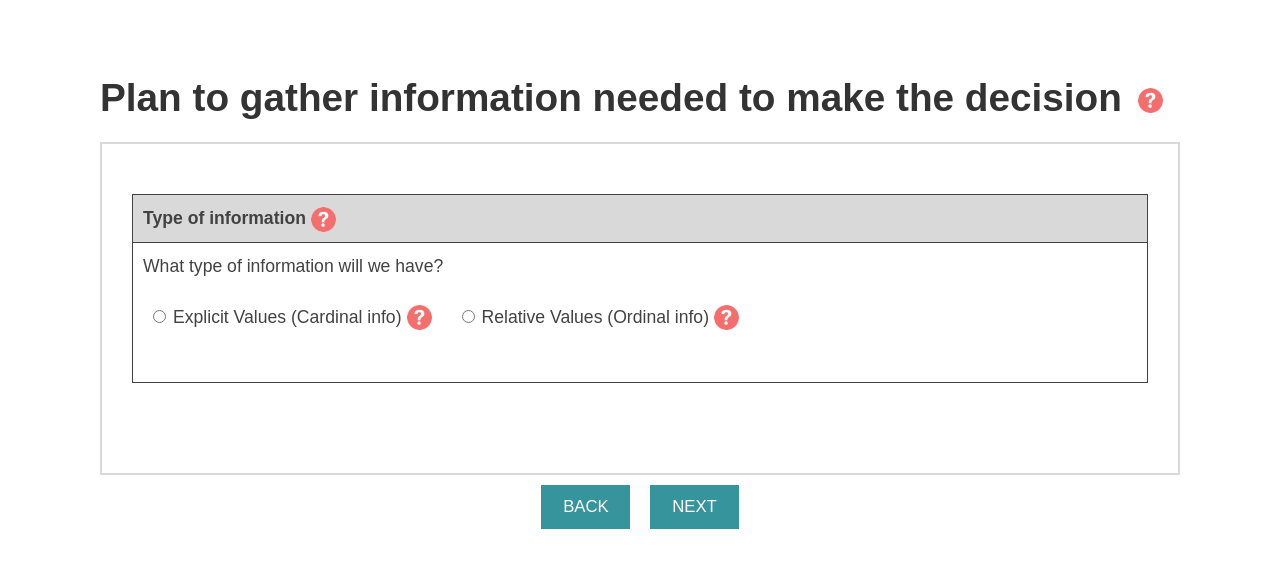
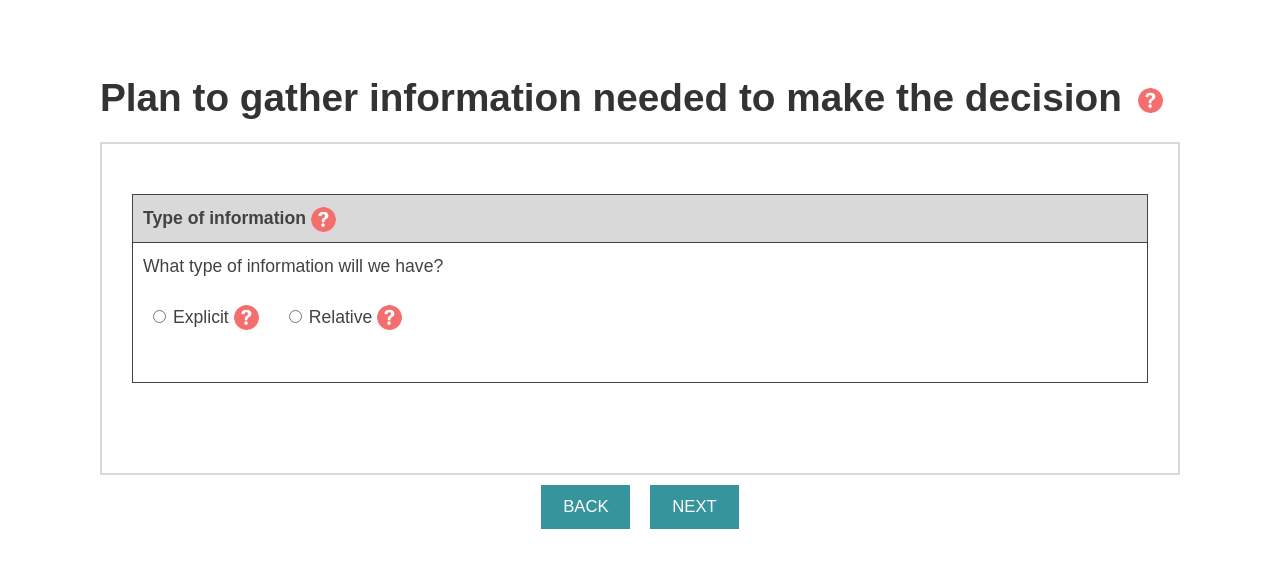
Before and after one commit to Logic-Legends/Decision-Making-Frmwk, a React (Create React App) app in the folder client/: page /type-of-information in a window 1280 px wide. Shown: the top 568 px of the page. Built offline with nearby package versions, Linux system fonts and the light colour scheme; what @react-pdf/renderer would draw is missing.

Commit message:
pass value from radio button

```diff
--- a/client/src/components/step-4/TestProp.js
+++ b/client/src/components/step-4/TestProp.js
@@ -3,7 +3,7 @@ import { useLocation } from "react-router-dom";
 const TestProp = () => {
 
 const location = useLocation();
-const capacitySelection = location.state?.capacitySelection;
+const capacitySelection = location.state?.selectedOption;
 
 return(
    console.log({ capacitySelection })
--- a/client/src/components/step-6a/FirstHandleTooltip.js
+++ b/client/src/components/step-6a/FirstHandleTooltip.js
@@ -14,7 +14,7 @@ function FirstHandleTooltip(props) {
           </Modal.Header>
           <Modal.Body>
             <p>This could be information you already have or still need to get. The importance of the decision and team capacity determines how much time is needed to gather information.</p>
-            <strong><p>Another consideration: Should decision- making be anonymous?</p></strong>
+            <strong><p>Another consideration: Should decision-making be anonymous?</p></strong>
             <p>Should the decision makers vote anonymously? Or is open discussion important for coming to a final decision?</p>
           </Modal.Body>
         </Modal>
--- a/client/src/components/step-6a/FourthHandleTooltip.js
+++ b/client/src/components/step-6a/FourthHandleTooltip.js
@@ -13,9 +13,7 @@ function FourthHandleTooltip(props) {
             </Modal.Title>
           </Modal.Header>
           <Modal.Body>
-            <p>Relational information that is not relevant to an objective, external metric.</p>
-
-            <p><strong>Example:</strong> Comparing different inter- ventions to each other and choosing which one to pursue based on how easy they seem to implement.</p>
+            <p>Information that lets you compare factors being considered in relation to another another.</p>
           </Modal.Body>
         </Modal>
       );
--- a/client/src/components/step-6a/SecondHandleTooltip.js
+++ b/client/src/components/step-6a/SecondHandleTooltip.js
@@ -13,7 +13,7 @@ function SecondHandleTooltip(props) {
             </Modal.Title>
           </Modal.Header>
           <Modal.Body>
-            <p>The type of information you need will help determine the ideal voting method. There are two types of information that can help you decide: explicit values (cardinal information) and relative values (ordinal information).</p>
+            <p>The type of information you have will help determine the ideal voting method.</p>
           </Modal.Body>
         </Modal>
       );
--- a/client/src/components/step-6a/ThirdHandleTooltip.js
+++ b/client/src/components/step-6a/ThirdHandleTooltip.js
@@ -13,9 +13,8 @@ function ThirdHandleTooltip(props) {
             </Modal.Title>
           </Modal.Header>
           <Modal.Body>
-            <p>Information that lets you assign a value to an objective, external metric.</p>
-            <p><strong>Example:</strong> Finding out how many animals each intervention saves per year and choosing which one to pursue based on this information.</p>
-          </Modal.Body>
+            <p>Information that lets you assign numerical values to the factors being considered.</p>
+            </Modal.Body>
         </Modal>
       );
 }
--- a/client/src/components/step-6a/TypeOfInformation.js
+++ b/client/src/components/step-6a/TypeOfInformation.js
@@ -1,4 +1,4 @@
-import React from "react";
+import React,{ useState } from "react";
 import FirstHandleTooltip from "./FirstHandleTooltip";
 import SecondHandleTooltip from "./SecondHandleTooltip";
 import ThirdHandleTooltip from "./ThirdHandleTooltip";
@@ -19,6 +19,13 @@ const TypeOfInformation = () => {
 
     //FourthHandleTooltip
     const [FourthModalShow, FourthSetModalShow] = React.useState(false);
+
+    //Check the value of radio button
+    const [selectedOption, setSelectedOption] = useState("");
+
+  const handleOptionChange = (event) => {
+    setSelectedOption(event.target.value);
+  };
 
     return (
 		<div className="container">
@@ -71,13 +78,13 @@ const TypeOfInformation = () => {
                                     <label>
                                         <input
                                             type="radio"
-                                            name="importance"
-                                            value="low"
-                                            // checked={selectedOption === "low"}
-                                            // onChange={handleOptionChange}
+                                            name="explicit"
+                                            value="explicit"
+                                            checked={selectedOption === "explicit"}
+                                            onChange={handleOptionChange}
                                             className="radio-input low-rdb"
                                         />
-                                        Explicit Values (Cardinal info)
+                                        Explicit
                                     </label>
                                             <img className="question-mark-pages"
                                                 src={QuestionMark}
@@ -88,13 +95,13 @@ const TypeOfInformation = () => {
                                     <label>
                                         <input
                                             type="radio"
-                                            name="importance"
-                                            value="high"
-                                            // checked={selectedOption === "high"}
-                                            // onChange={handleOptionChange}
+                                            name="relative"
+                                            value="relative"
+                                            checked={selectedOption === "relative"}
+                                            onChange={handleOptionChange}
                                             className="radio-input high-rdb"
                                         />
-                                        Relative Values (Ordinal info)
+                                        Relative
 
                                     </label>
                                     <img className="question-mark-pages"
@@ -111,8 +118,8 @@ const TypeOfInformation = () => {
 			</div>
 
 			<div id="button-same-line">
-				<Link to="/Capacity">	<button className="inner">BACK</button></Link>
-				<Link to="/step5" state= {{ capacitySelection: "teste" }} ><button className="inner">NEXT</button>	</Link>
+				<Link to="/Capacity" state= {{ capacitySelection: "teste" }}>	<button className="inner">BACK</button></Link>
+				<Link to="/step5" state= {{  selectedOption   }} ><button className="inner">NEXT</button>	</Link>
 			</div>
 		</div>
 	);
```
